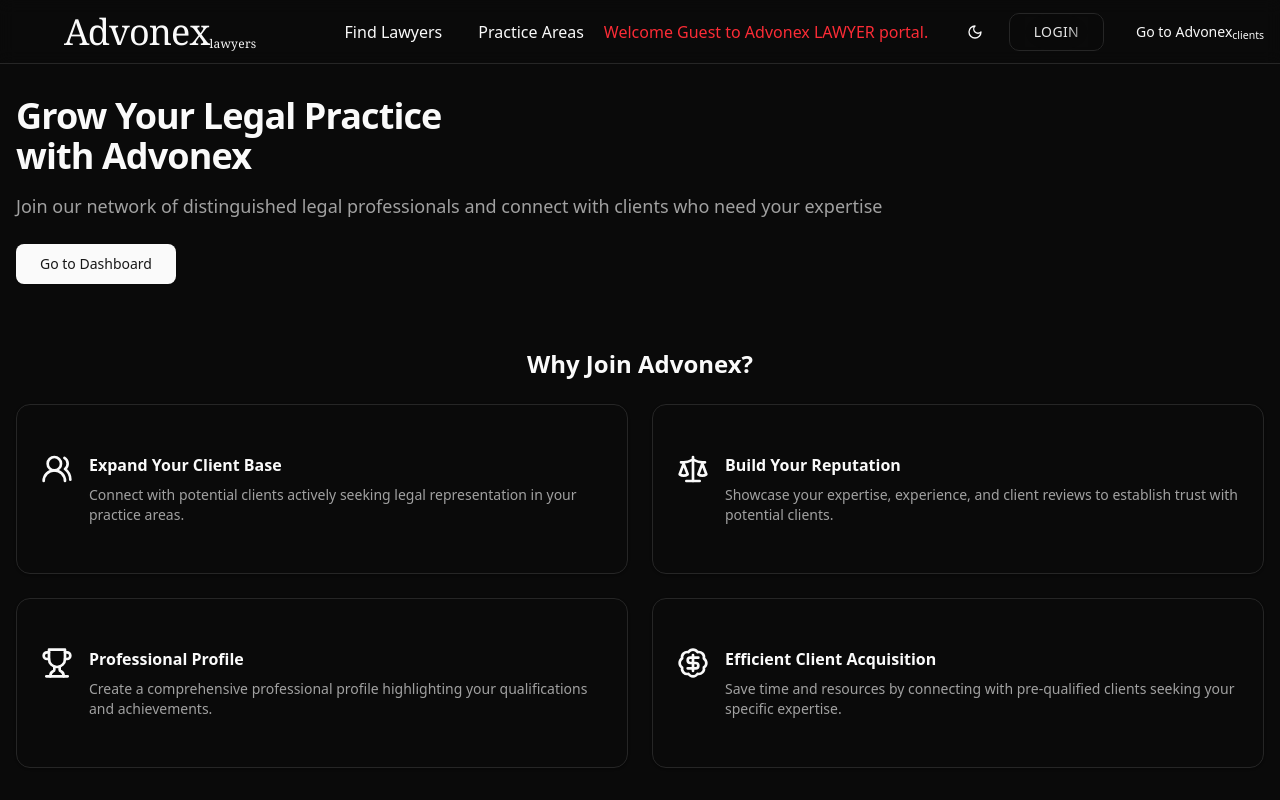
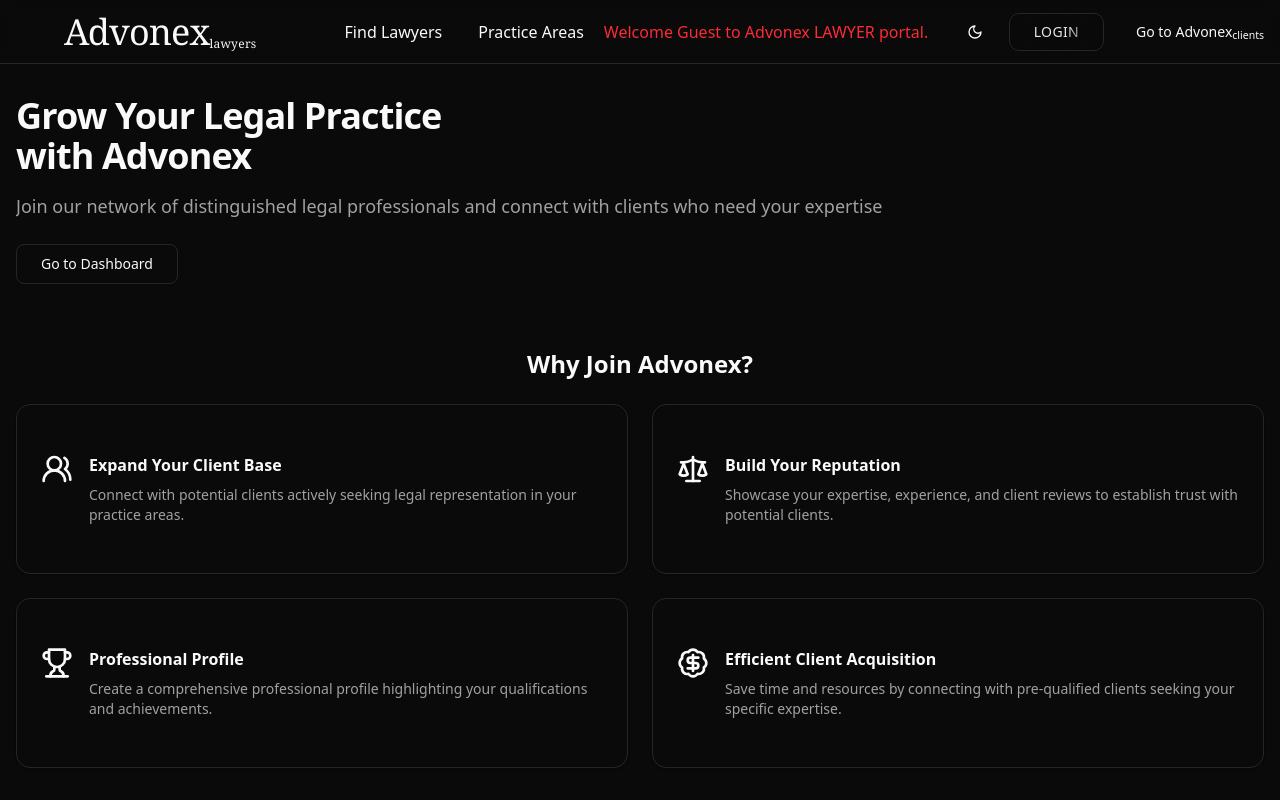
Before and after one commit to dethrtrns/advonex, a Next.js app: page /lawyer in a window 1280 px wide. Shown: the top 800 px of the page. Built offline with nearby package versions, Linux system fonts and the light colour scheme.

Commit message:
box reveal

```diff
--- a/package.json
+++ b/package.json
@@ -30,7 +30,7 @@
     "input-otp": "^1.4.2",
     "jwt-decode": "^4.0.0",
     "lucide-react": "^0.477.0",
-    "motion": "^12.23.9",
+    "motion": "^12.23.12",
     "next": "15.2.1",
     "next-themes": "^0.4.6",
     "react": "^19.0.0",
--- a/src/app/lawyer/page.tsx
+++ b/src/app/lawyer/page.tsx
@@ -1,6 +1,8 @@
 import { Button } from "@/components/ui/button";
 import { Card, CardContent } from "@/components/ui/card";
 import { Scale, Users2, Trophy, BadgeDollarSign } from "lucide-react";
+import { BoxReveal } from "@/components/magicui/box-reveal";
+import { cn } from "@/lib/common/utils";
 import Link from "next/link";
 
 export default function LawyerLanding() {
@@ -30,18 +32,29 @@ export default function LawyerLanding() {
   return (
     <div className="flex flex-col gap-8 py-4">
       <section className="text-center md:text-left">
+
+      <BoxReveal boxColor={"#5046e6"} duration={0.5}>
         <h1 className="text-4xl font-bold tracking-tight mb-4">
           Grow Your Legal Practice<br />
           with Advonex
         </h1>
+      </BoxReveal>
+
+      <BoxReveal boxColor={"#5046e6"} duration={0.5}>
+
         <p className="text-lg text-muted-foreground mb-6">
           Join our network of distinguished legal professionals and connect with clients who need your expertise
         </p>
-        <Button size="lg" asChild>
+      </BoxReveal>
+
+        <BoxReveal boxColor={"#5046e6"} duration={0.5}>
+
+        <Button variant={"outline"} size="lg" asChild>
           <Link href="/lawyer/dashboard" className="gap-2">
             Go to Dashboard
           </Link>
         </Button>
+        </BoxReveal>
       </section>
 
       <section className="mt-8">
--- /dev/null
+++ b/src/components/magicui/box-reveal.tsx
@@ -0,0 +1,69 @@
+"use client";
+
+import { motion, useAnimation, useInView } from "motion/react";
+import { useEffect, useRef } from "react";
+
+interface BoxRevealProps {
+  children: JSX.Element;
+  width?: "fit-content" | "100%";
+  boxColor?: string;
+  duration?: number;
+}
+
+export const BoxReveal = ({
+  children,
+  width = "fit-content",
+  boxColor = "#5046e6",
+  duration,
+}: BoxRevealProps) => {
+  const mainControls = useAnimation();
+  const slideControls = useAnimation();
+
+  const ref = useRef(null);
+  const isInView = useInView(ref, { once: true });
+
+  useEffect(() => {
+    if (isInView) {
+      slideControls.start("visible");
+      mainControls.start("visible");
+    } else {
+      slideControls.start("hidden");
+      mainControls.start("hidden");
+    }
+  }, [isInView, mainControls, slideControls]);
+
+  return (
+    <div ref={ref} style={{ position: "relative", width, overflow: "hidden" }}>
+      <motion.div
+        variants={{
+          hidden: { opacity: 0, y: 75 },
+          visible: { opacity: 1, y: 0 },
+        }}
+        initial="hidden"
+        animate={mainControls}
+        transition={{ duration: duration ? duration : 0.5, delay: 0.25 }}
+      >
+        {children}
+      </motion.div>
+
+      <motion.div
+        variants={{
+          hidden: { left: 0 },
+          visible: { left: "100%" },
+        }}
+        initial="hidden"
+        animate={slideControls}
+        transition={{ duration: duration ? duration : 0.5, ease: "easeIn" }}
+        style={{
+          position: "absolute",
+          top: 4,
+          bottom: 4,
+          left: 0,
+          right: 0,
+          zIndex: 20,
+          background: boxColor,
+        }}
+      />
+    </div>
+  );
+};
```
Also changed, not shown: instructions/output/lawyer-side-ux-plan.md (+4 -7 lines), 1 other file (tests, documents, lock files or other folders).
